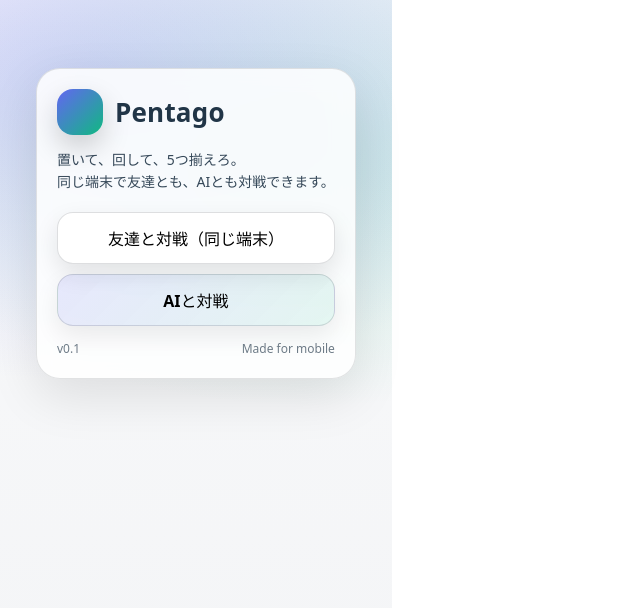
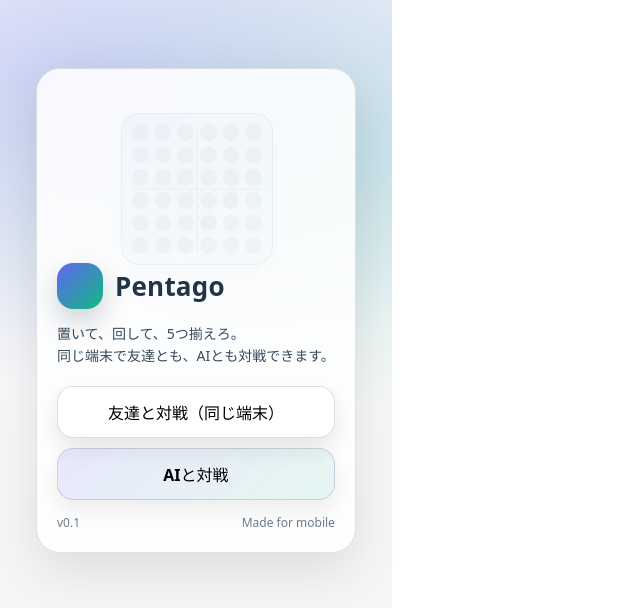
Before and after one commit to ykatoh1024-jpg/pentago-web, a React (Vite) app: page / in a window 1280 px wide. Shown: the top 608 px of the page, without its empty margins (0-640 px from the left). Built offline with nearby package versions, Linux system fonts and the light colour scheme.

Commit message:
ui: show mini board decoration below home card

```diff
--- a/src/App.tsx
+++ b/src/App.tsx
@@ -406,6 +406,12 @@
               overflow: "hidden",
             }}
           >
+
+            {/* カード下の装飾 */}
+            <div style={{ marginTop: 24, display: "flex", justifyContent: "center" }}>
+              <MiniBoardDecorationBelow />
+            </div>
+
 
             {/* タイトル */}
             <div style={{ display: "flex", alignItems: "center", gap: 12 }}>
@@ -876,3 +882,78 @@
     </div>
   );
 }
+
+function MiniBoardDecorationBelow() {
+  const size = 150;
+
+  return (
+    <div
+      aria-hidden
+      style={{
+        width: size,
+        height: size,
+        opacity: 0.16,
+        pointerEvents: "none",
+      }}
+    >
+      <div
+        style={{
+          width: "100%",
+          height: "100%",
+          borderRadius: 18,
+          border: "1px solid rgba(17,24,39,0.28)",
+          background:
+            "linear-gradient(135deg, rgba(99,102,241,0.18), rgba(16,185,129,0.12))",
+          boxShadow: "0 12px 22px rgba(0,0,0,0.08)",
+          position: "relative",
+          overflow: "hidden",
+        }}
+      >
+        {/* 6x6の薄いグリッド */}
+        <div
+          style={{
+            position: "absolute",
+            inset: 10,
+            display: "grid",
+            gridTemplateColumns: "repeat(6, 1fr)",
+            gap: 6,
+          }}
+        >
+          {Array.from({ length: 36 }).map((_, i) => (
+            <div
+              key={i}
+              style={{
+                borderRadius: 999,
+                background: "rgba(17,24,39,0.20)",
+              }}
+            />
+          ))}
+        </div>
+
+        {/* 象限の仕切り */}
+        <div
+          style={{
+            position: "absolute",
+            left: "50%",
+            top: 10,
+            bottom: 10,
+            width: 1,
+            background: "rgba(17,24,39,0.30)",
+            transform: "translateX(-0.5px)",
+          }}
+        />
+        <div
+          style={{
+            position: "absolute",
+            top: "50%",
+            left: 10,
+            right: 10,
+            height: 1,
+            background: "rgba(17,24,39,0.30)",
+            transform: "translateY(-0.5px)",
+          }}
+        />
+      </div>
+    </div>
+  );
+}
```
